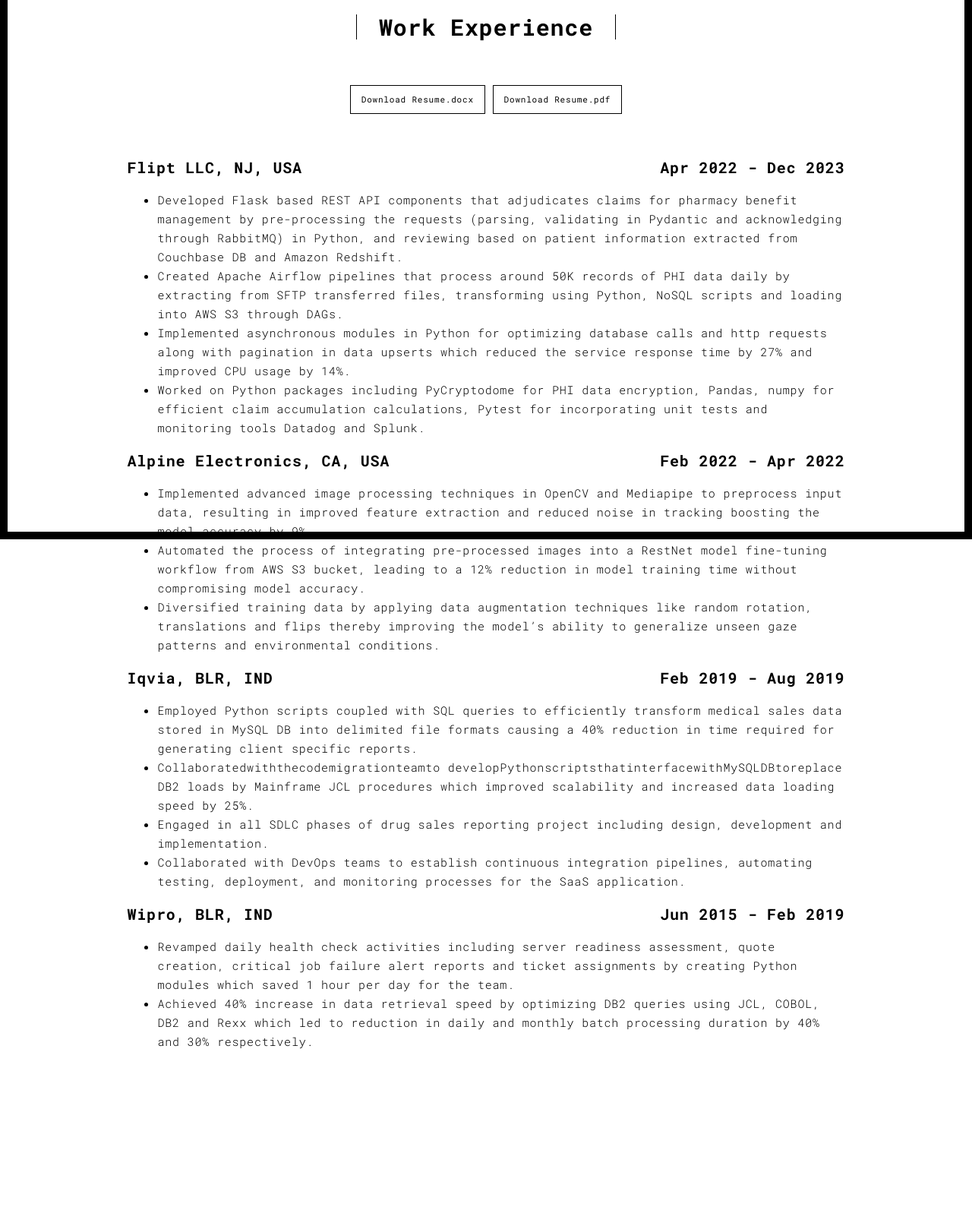
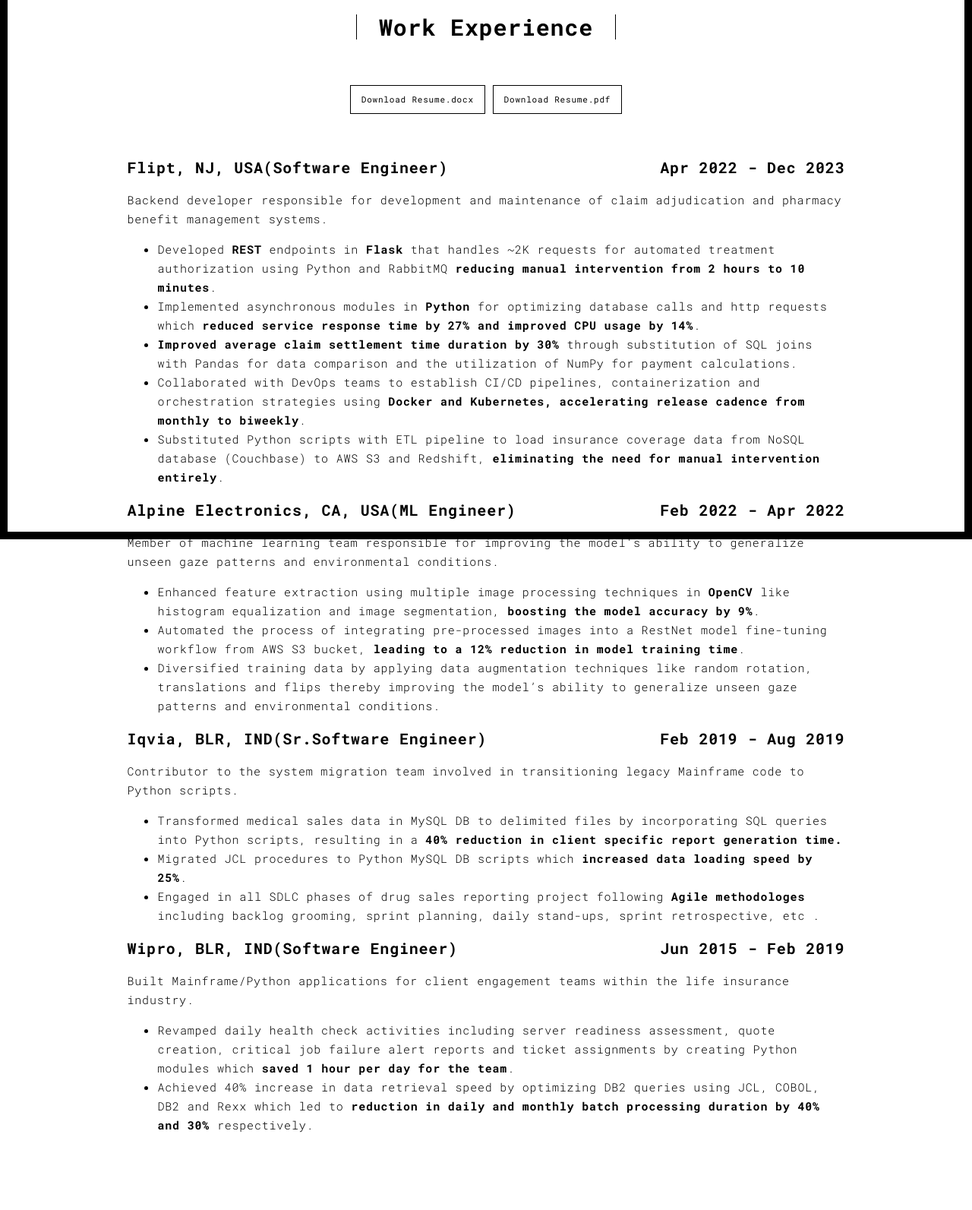
Before and after one commit to kusabhadranv/portfolio, a Flask app: page /about.html in a window 1280 px wide. Shown: the part 90-1683 px from the top of the page at 76% size. Before the commit the page ends 1471 px from the top, so only its background shows below. Run offline with Flask 2, Linux system fonts and the light colour scheme; some libraries are stand-ins or nearby versions.

Commit message:
Reformatting works.html

```diff
--- a/server.py
+++ b/server.py
@@ -33,12 +33,12 @@ def page(page_name='/'):
 
 @app.route('/download_pdf')
 def download_pdf():
-    pdf_path = 'static/downloads/VaisakhK_Resume.pdf'
+    pdf_path = 'static/downloads/Vaisakh_Kusabhadran.pdf'
     return send_file(pdf_path, as_attachment=True)
 
 @app.route('/download_docx')
 def download_docx():
-    pdf_path = 'static/downloads/VaisakhK_Resume.docx'
+    pdf_path = 'static/downloads/Vaisakh_Kusabhadran.docx'
     return send_file(pdf_path, as_attachment=True)
 
 
--- a/templates/about.html
+++ b/templates/about.html
@@ -57,8 +57,8 @@
                         <h1 class="h2">Work Experience</h1>
                     </div>
                     <div class="section-container-spacer text-center">
-                        <a href="{{ url_for('download_docx') }}" target="_blank" title="" class="btn btn-default" download="Vaisakh_resume.docx">Download Resume.docx</a>
-                        <a href="{{ url_for('download_pdf') }}" target="_blank" title="" class="btn btn-default" download="Vaisakh_resume.pdf">Download Resume.pdf</a>
+                        <a href="{{ url_for('download_docx') }}" target="_blank" title="" class="btn btn-default" download="Vaisakh_Kusabhadran.docx">Download Resume.docx</a>
+                        <a href="{{ url_for('download_pdf') }}" target="_blank" title="" class="btn btn-default" download="Vaisakh_Kusabhadran.pdf">Download Resume.pdf</a>
                     </div>
 
 
@@ -66,41 +66,36 @@
                         <div class="col-md-10 col-md-offset-1">
                             <div class="row">
                                 <div class="col-xs-12 col-md-12">
-                                    <h3>Flipt LLC, NJ, USA<span style="float: right;">Apr 2022 - Dec 2023</span></h3>
+                                    <h3>Flipt, NJ, USA(Software Engineer)<span style="float: right;">Apr 2022 - Dec 2023</span></h3>
+                                    <p>Backend developer responsible for development and maintenance of claim adjudication and pharmacy benefit management systems.</p>
                                     <ul>
-                                        <li>Developed Flask based REST API components that adjudicates claims for pharmacy benefit management by
-                                            pre-processing the requests (parsing, validating in Pydantic and acknowledging through RabbitMQ) in Python,
-                                            and reviewing based on patient information extracted from Couchbase DB and Amazon Redshift.</li>
-                                        <li>Created Apache Airflow pipelines that process around 50K records of PHI data daily by extracting from SFTP
-                                            transferred files, transforming using Python, NoSQL scripts and loading into AWS S3 through DAGs.</li>
-                                        <li>Implemented asynchronous modules in Python for optimizing database calls and http requests along with
-                                            pagination in data upserts which reduced the service response time by 27% and improved CPU usage by 14%.</li>
-                                        <li>Worked on Python packages including PyCryptodome for PHI data encryption, Pandas, numpy for efficient
-                                            claim accumulation calculations, Pytest for incorporating unit tests and monitoring tools Datadog and Splunk.</li>
+                                        <li>Developed <b>REST</b> endpoints in <b>Flask</b> that handles ~2K requests for automated treatment authorization using Python and RabbitMQ <b>reducing manual intervention from 2 hours to 10 minutes</b>.</li>
+                                        <li>Implemented asynchronous modules in <b>Python</b> for optimizing database calls and http requests which <b>reduced service response time by 27% and improved CPU usage by 14%</b>.</li>
+                                        <li><b>Improved average claim settlement time duration by 30%</b> through substitution of SQL joins with Pandas for data comparison and the utilization of NumPy for payment calculations.</li>
+                                        <li>Collaborated with DevOps teams to establish CI/CD pipelines, containerization and orchestration strategies using <b>Docker and Kubernetes, accelerating release cadence from monthly to biweekly</b>.</li>
+                                        <li>Substituted Python scripts with ETL pipeline to load insurance coverage data from NoSQL database (Couchbase) to AWS S3 and Redshift, <b>eliminating the need for manual intervention entirely</b>.</li>
                                     </ul>
-                                    <h3>Alpine Electronics, CA, USA<span style="float: right;">Feb 2022 - Apr 2022</span></h3>
+                                    <h3>Alpine Electronics, CA, USA(ML Engineer)<span style="float: right;">Feb 2022 - Apr 2022</span></h3>
+                                    <p>Member of machine learning team responsible for improving the model's ability to generalize unseen gaze patterns and environmental conditions.</p>
                                     <ul>
-                                        <li>Implemented advanced image processing techniques in OpenCV and Mediapipe to preprocess input data,
-                                            resulting in improved feature extraction and reduced noise in tracking boosting the model accuracy by 9%.</li>
+                                        <li>Enhanced feature extraction using multiple image processing techniques in <b>OpenCV</b> like histogram equalization and image segmentation, <b>boosting the model accuracy by 9%</b>.</li>
                                         <li>Automated the process of integrating pre-processed images into a RestNet model fine-tuning workflow from
-                                            AWS S3 bucket, leading to a 12% reduction in model training time without compromising model accuracy.</li>
+                                            AWS S3 bucket, <b>leading to a 12% reduction in model training time</b>.</li>
                                         <li>Diversified training data by applying data augmentation techniques like random rotation, translations and flips
                                             thereby improving the model’s ability to generalize unseen gaze patterns and environmental conditions.</li>
                                     </ul>
-                                    <h3>Iqvia, BLR, IND<span style="float: right;">Feb 2019 - Aug 2019</span></h3>
+                                    <h3>Iqvia, BLR, IND(Sr.Software Engineer)<span style="float: right;">Feb 2019 - Aug 2019</span></h3>
+                                    <p>Contributor to the system migration team involved in transitioning legacy Mainframe code to Python scripts.</p>
                                     <ul>
-                                        <li>Employed Python scripts coupled with SQL queries to efficiently transform medical sales data stored in MySQL
-                                            DB into delimited file formats causing a 40% reduction in time required for generating client specific reports.</li>
-                                        <li>Collaboratedwiththecodemigrationteamto developPythonscriptsthatinterfacewithMySQLDBtoreplace
-                                            DB2 loads by Mainframe JCL procedures which improved scalability and increased data loading speed by 25%.</li>
-                                        <li>Engaged in all SDLC phases of drug sales reporting project including design, development and implementation.</li>
-                                        <li>Collaborated with DevOps teams to establish continuous integration pipelines, automating testing, deployment,
-                                            and monitoring processes for the SaaS application.</li>
+                                        <li>Transformed medical sales data in MySQL DB to delimited files by incorporating SQL queries into Python scripts, resulting in a <b>40% reduction in client specific report generation time.</b></li>
+                                        <li>Migrated JCL procedures to Python MySQL DB scripts which <b>increased data loading speed by 25%</b>.</li>
+                                        <li>Engaged in all SDLC phases of drug sales reporting project following <b>Agile methodologes</b> including backlog grooming, sprint planning, daily stand-ups, sprint retrospective, etc .</li>
                                     </ul>
-                                    <h3>Wipro, BLR, IND<span style="float: right;">Jun 2015 - Feb 2019</span></h3>
+                                    <h3>Wipro, BLR, IND(Software Engineer)<span style="float: right;">Jun 2015 - Feb 2019</span></h3>
+                                    <p>Built Mainframe/Python applications for client engagement teams within the life insurance industry.</p>
                                     <ul>
-                                        <li>Revamped daily health check activities including server readiness assessment, quote creation, critical job failure alert reports and ticket assignments by creating Python modules which saved 1 hour per day for the team.</li>
-                                        <li>Achieved 40% increase in data retrieval speed by optimizing DB2 queries using JCL, COBOL, DB2 and Rexx which led to reduction in daily and monthly batch processing duration by 40% and 30% respectively.</li>
+                                        <li>Revamped daily health check activities including server readiness assessment, quote creation, critical job failure alert reports and ticket assignments by creating Python modules which <b>saved 1 hour per day for the team</b>.</li>
+                                        <li>Achieved 40% increase in data retrieval speed by optimizing DB2 queries using JCL, COBOL, DB2 and Rexx which led to <b>reduction in daily and monthly batch processing duration by 40% and 30%</b> respectively.</li>
                                     </ul>
                                 </div>
                             </div>
--- a/templates/works.html
+++ b/templates/works.html
@@ -56,7 +56,7 @@
                 <div class="col-sm-8 col-sm-offset-2 section-container-spacer">
                     <div class="text-center">
                         <h1 class="h2">My Projects</h1>
-                        <p>Presented here are some of my personal and academic projects. Apart from being a backend engineer, I am interested in data structures, algorithms, and Machine Learning, with a particular emphasis on Natural Language Processing. Recently, I've discovered a keen interest in web development. This website is my humble attempt to initiate and advance my learning journey in the field of web development.</p>
+                        <p>Presented here are some of my personal and academic projects. Apart from being a Python developer, I am interested in data structures, algorithms, and Machine Learning, with a particular emphasis on Natural Language Processing. Recently, I've discovered a keen interest in web development. This website is my humble attempt to initiate and advance my learning journey in the field of web development.</p>
                     </div>
                 </div>
 
```
Also changed, not shown: 4 other files.
